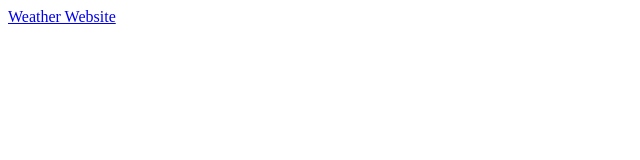
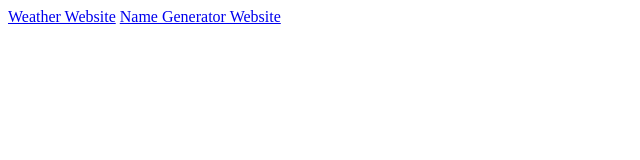
Before and after one commit to dstapert/index, a plain HTML site: page index.html in a window 1280 px wide. Shown: the whole page, without its empty margins (0-640 px from the left). Drawn offline with Linux system fonts and the light colour scheme.

Commit message:
Update index.html
New link

```diff
--- a/index.html
+++ b/index.html
@@ -5,5 +5,6 @@
     </head>
     <body>
         <a href="https://hexedassassin.github.io/weather/" target="_blank">Weather Website</a>
+        <a href="https://hexedassassin.github.io/namegen/" target="_blank">Name Generator Website</a>
     </body>
 </html>
```
